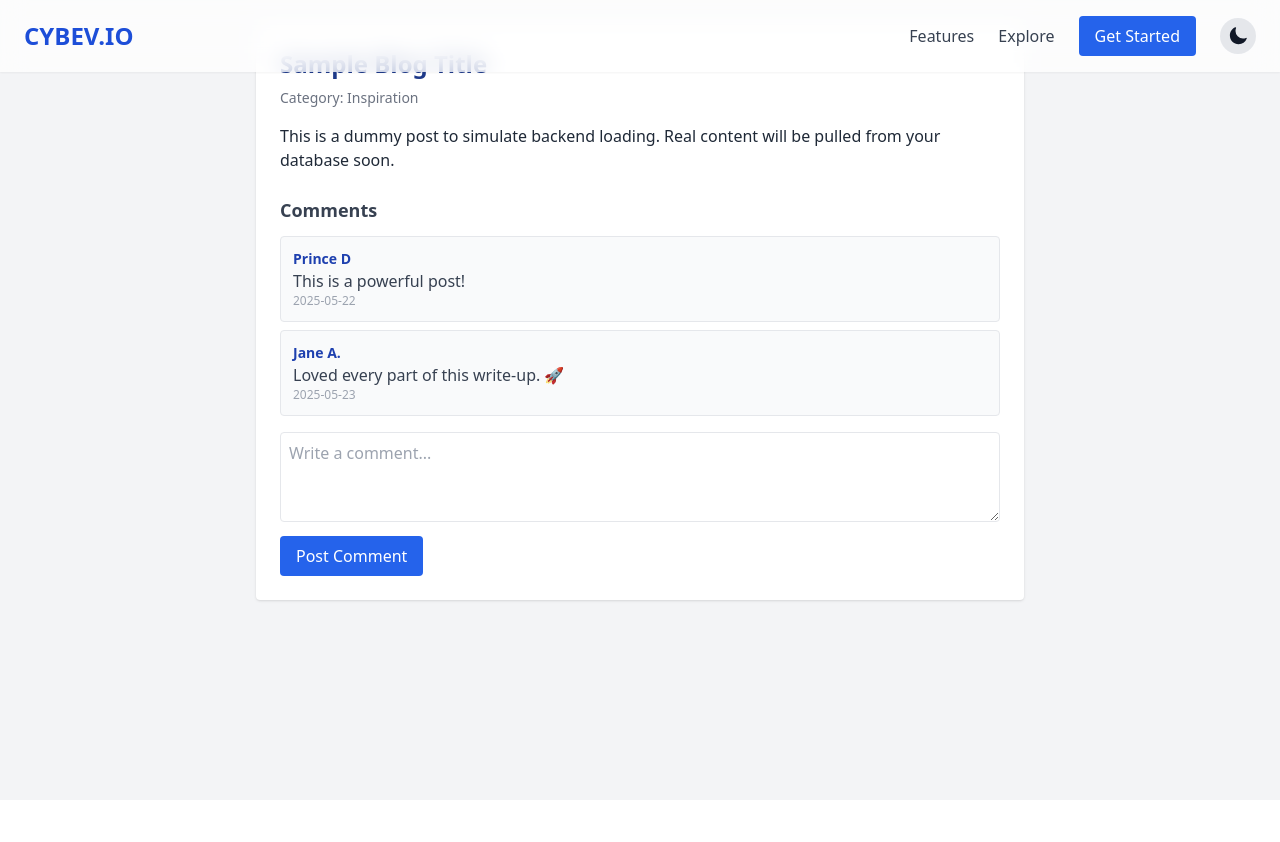
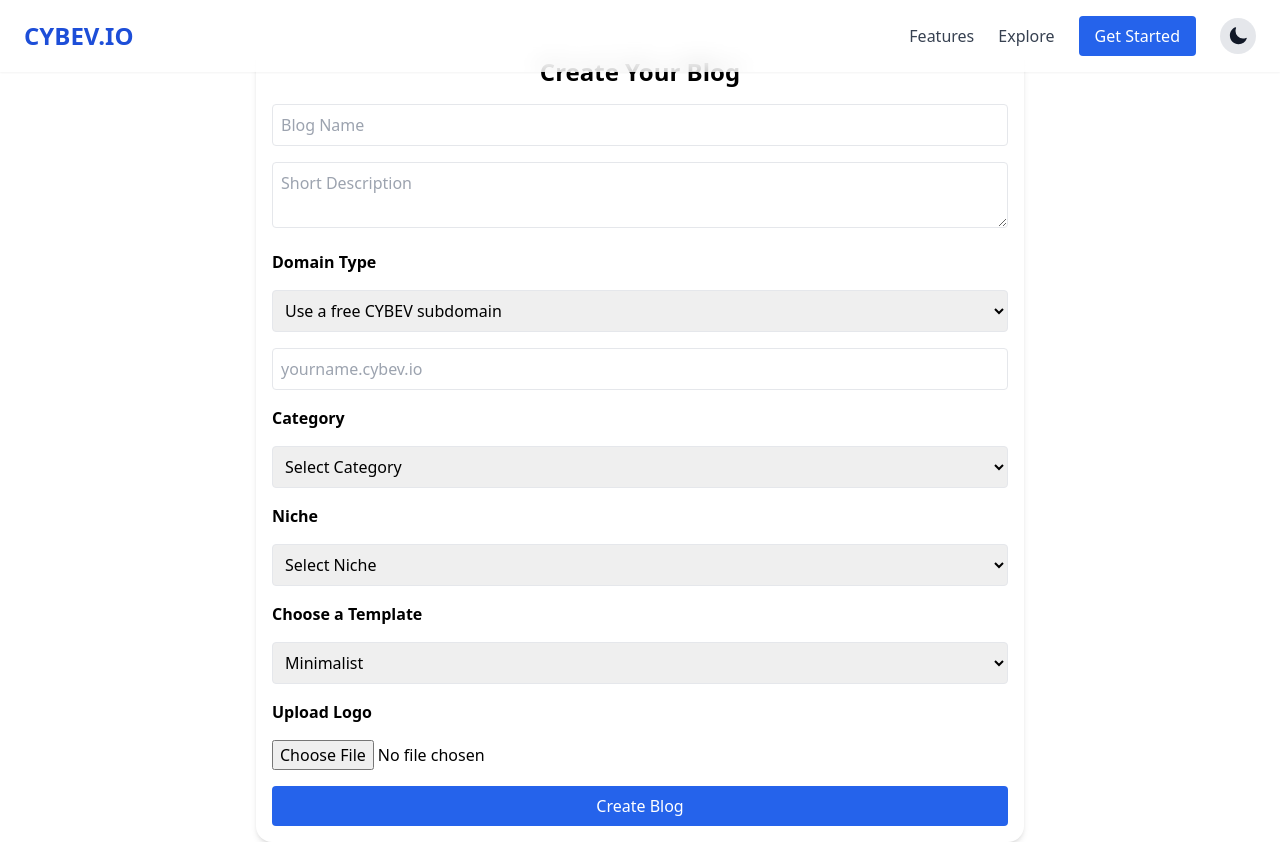
Before and after one commit to cybev1/cybev-frontend, a Next.js app: page /blog/setup in a window 1280 px wide. Before the commit the page ends 800 px from the top, so only its background shows below. Built offline with nearby package versions, Linux system fonts and the light colour scheme.

Commit message:
Add files via upload

```diff
--- /dev/null
+++ b/pages/blog/setup.jsx
@@ -0,0 +1,112 @@
+
+import React, { useState, useEffect } from 'react';
+import { useRouter } from 'next/router';
+import axios from 'axios';
+
+export default function BlogSetup() {
+  const router = useRouter();
+  const [form, setForm] = useState({
+    blogName: '',
+    description: '',
+    domainType: 'subdomain',
+    subdomain: '',
+    customDomain: '',
+    category: '',
+    niche: '',
+    template: 'minimalist',
+    logo: null,
+  });
+  const [loading, setLoading] = useState(false);
+  const categories = ["Christianity", "Tech", "Health", "Fashion", "Music", "Business"];
+  const niches = {
+    Christianity: ["Faith", "Devotionals", "Ministry"],
+    Tech: ["AI", "Blockchain", "Software"],
+    Health: ["Fitness", "Nutrition", "Mental Health"],
+    Fashion: ["Style Tips", "Designers", "Culture"],
+    Music: ["Gospel", "Afrobeats", "Hip Hop"],
+    Business: ["Startups", "Marketing", "Investing"]
+  };
+
+  const handleChange = (e) => {
+    const { name, value } = e.target;
+    setForm((prev) => ({ ...prev, [name]: value }));
+  };
+
+  const handleFileChange = (e) => {
+    setForm((prev) => ({ ...prev, logo: e.target.files[0] }));
+  };
+
+  const handleSubmit = async (e) => {
+    e.preventDefault();
+    setLoading(true);
+    const formData = new FormData();
+    Object.entries(form).forEach(([key, value]) => {
+      formData.append(key, value);
+    });
+    try {
+      await axios.post('/api/blog/setup', formData);
+      router.push('/blog/dashboard');
+    } catch (error) {
+      console.error(error);
+      alert('Failed to setup blog');
+    } finally {
+      setLoading(false);
+    }
+  };
+
+  return (
+    <div className="p-4 max-w-3xl mx-auto mt-10 bg-white dark:bg-gray-900 rounded-2xl shadow-md">
+      <h1 className="text-2xl font-bold mb-4 text-center">Create Your Blog</h1>
+      <form onSubmit={handleSubmit} className="space-y-4">
+        <input type="text" name="blogName" placeholder="Blog Name" value={form.blogName} onChange={handleChange} className="w-full p-2 border rounded" required />
+        <textarea name="description" placeholder="Short Description" value={form.description} onChange={handleChange} className="w-full p-2 border rounded" required />
+
+        <label className="block font-semibold">Domain Type</label>
+        <select name="domainType" value={form.domainType} onChange={handleChange} className="w-full p-2 border rounded">
+          <option value="subdomain">Use a free CYBEV subdomain</option>
+          <option value="custom">Connect a custom domain</option>
+          <option value="register">Register a new domain</option>
+        </select>
+
+        {form.domainType === 'subdomain' && (
+          <input type="text" name="subdomain" placeholder="yourname.cybev.io" value={form.subdomain} onChange={handleChange} className="w-full p-2 border rounded" />
+        )}
+
+        {form.domainType === 'custom' && (
+          <input type="text" name="customDomain" placeholder="yourdomain.com" value={form.customDomain} onChange={handleChange} className="w-full p-2 border rounded" />
+        )}
+
+        <label className="block font-semibold">Category</label>
+        <select name="category" value={form.category} onChange={handleChange} className="w-full p-2 border rounded">
+          <option value="">Select Category</option>
+          {categories.map((cat) => (
+            <option key={cat} value={cat}>{cat}</option>
+          ))}
+        </select>
+
+        <label className="block font-semibold">Niche</label>
+        <select name="niche" value={form.niche} onChange={handleChange} className="w-full p-2 border rounded">
+          <option value="">Select Niche</option>
+          {form.category && niches[form.category]?.map((niche) => (
+            <option key={niche} value={niche}>{niche}</option>
+          ))}
+        </select>
+
+        <label className="block font-semibold">Choose a Template</label>
+        <select name="template" value={form.template} onChange={handleChange} className="w-full p-2 border rounded">
+          <option value="minimalist">Minimalist</option>
+          <option value="creator">Creator</option>
+          <option value="magazine">Magazine</option>
+          <option value="portfolio">Portfolio</option>
+        </select>
+
+        <label className="block font-semibold">Upload Logo</label>
+        <input type="file" accept="image/*" onChange={handleFileChange} />
+
+        <button type="submit" className="w-full bg-blue-600 text-white p-2 rounded hover:bg-blue-700 transition" disabled={loading}>
+          {loading ? 'Setting up...' : 'Create Blog'}
+        </button>
+      </form>
+    </div>
+  );
+}
```
